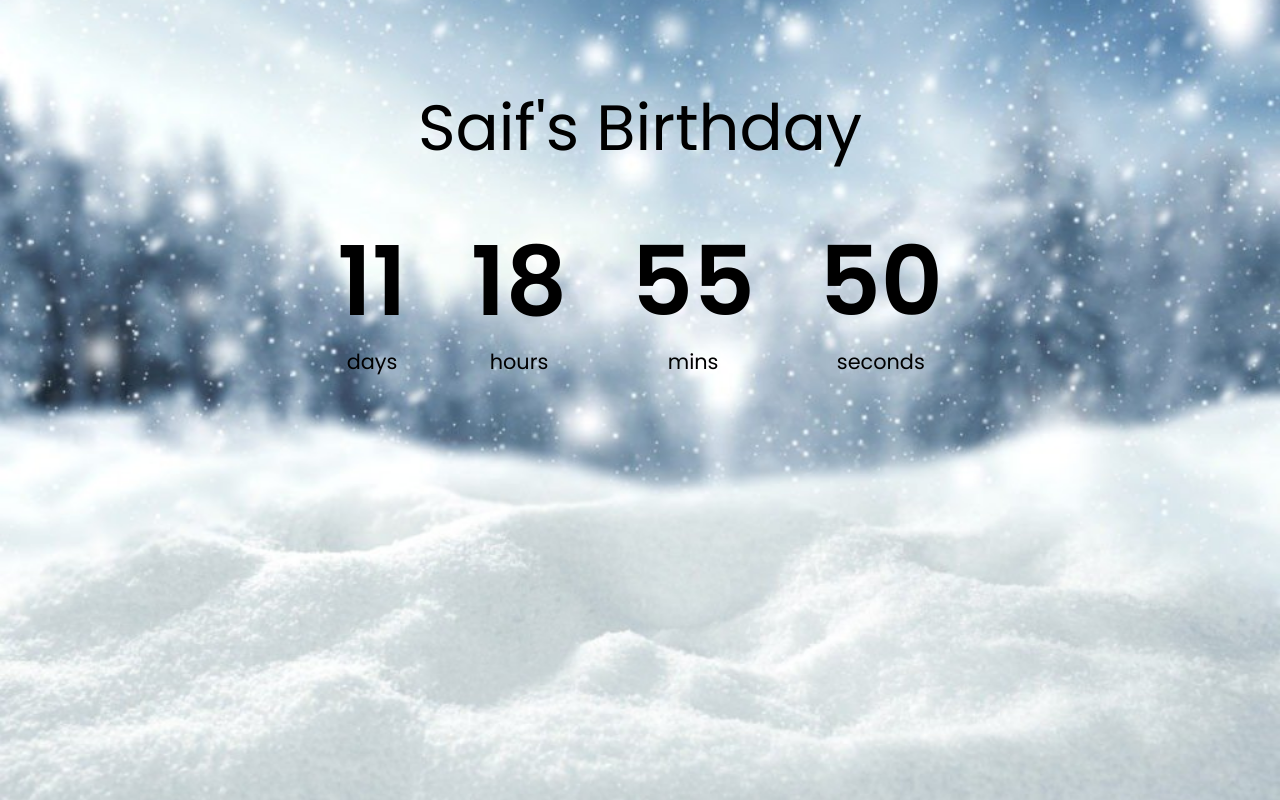
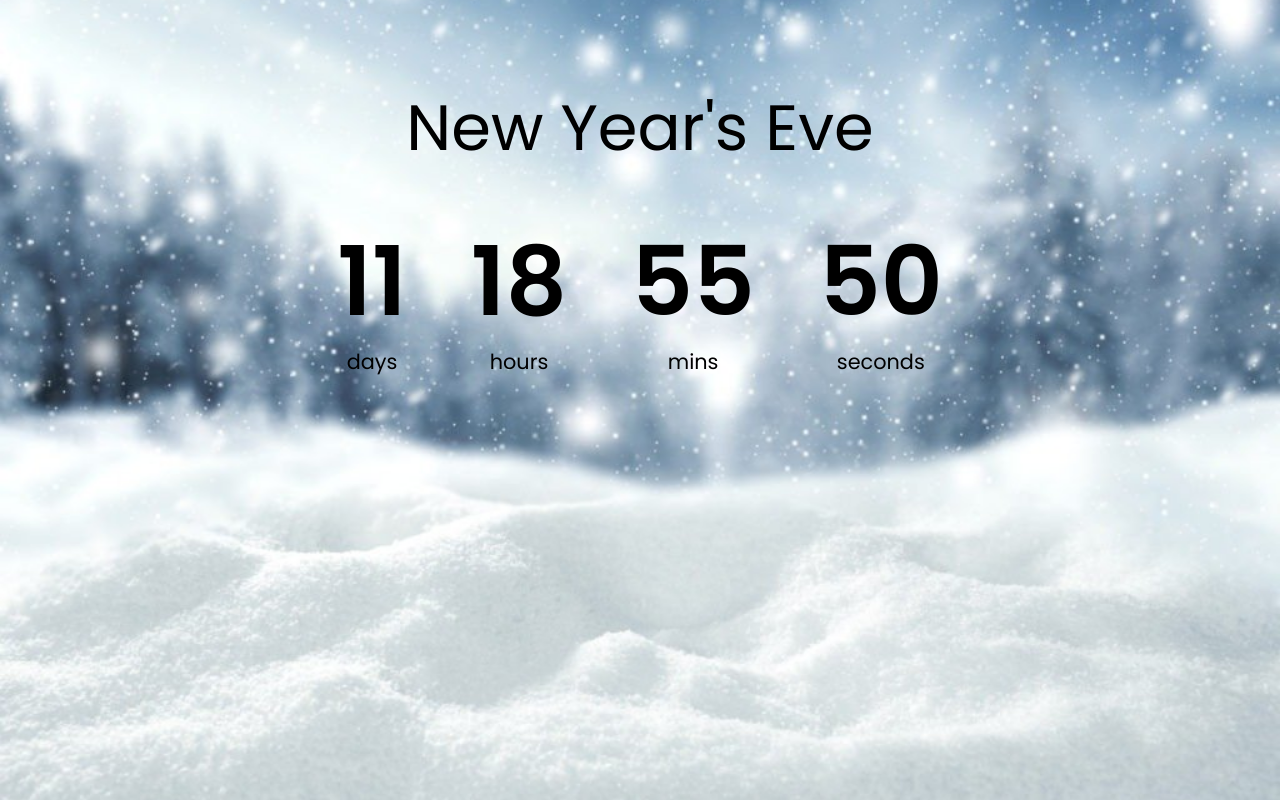
Before and after one commit to PrathamOG/Countdown-Timer, a plain HTML site: page index.html in a window 1280 px wide. Drawn offline with Linux system fonts and the light colour scheme.

Commit message:
Update index.html

```diff
--- a/index.html
+++ b/index.html
@@ -8,7 +8,7 @@
         <script src="script.js" defer></script>
     </head>
     <body>
-        <h1>Saif's Birthday</h1>
+        <h1>New Year's Eve</h1>
 
         <div class="countdown-container">
             <div class="countdown-el days-c">
```
